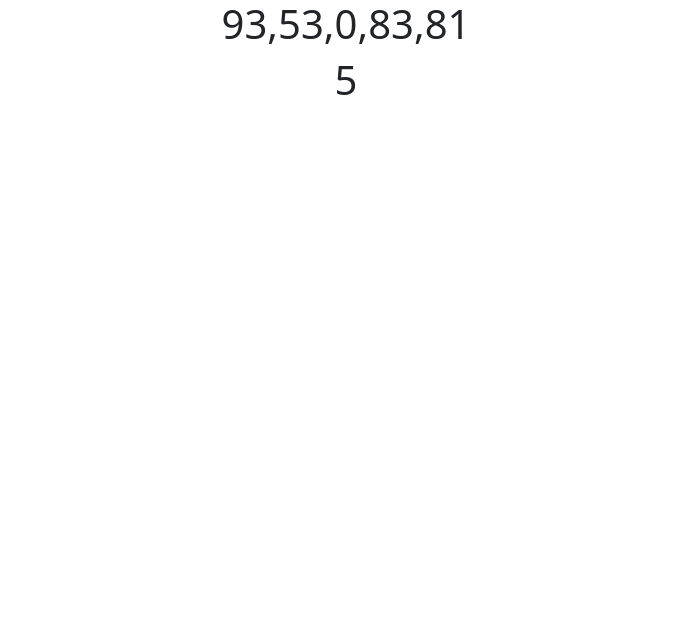
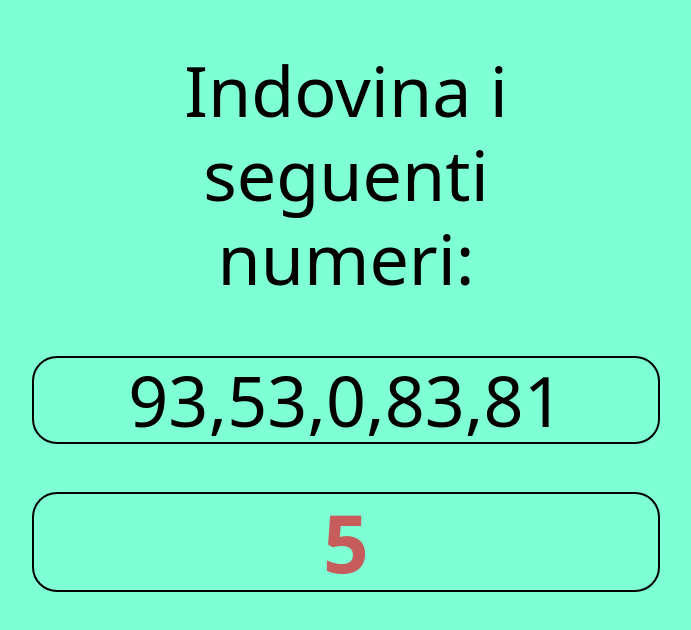
Before and after one commit to ManuelTano/js-simon, a plain HTML site: page index.html in a window 1280 px wide. Shown: the whole page, without its empty margins (294-985 px from the left). Drawn offline with nearby package versions, Linux system fonts and the light colour scheme.

Commit message:
esercizio finito + style

```diff
--- a/css/style.css
+++ b/css/style.css
@@ -0,0 +1,21 @@
+* {
+    background-color: aquamarine;
+    color: black;
+}
+
+h1 {
+    font-size: 70px;
+}
+
+#display {
+    color: rgb(199, 92, 92);
+    font-size: 80px;
+    border: 2px solid black;
+    border-radius: 25px;
+}
+
+#number {
+    border: 2px solid black;
+    border-radius: 25px;
+
+}
--- a/index.html
+++ b/index.html
@@ -23,14 +23,13 @@
 </head>
 
 <body>
-    <div class="container">
-        <div class="row justify-content-center align-items-center">
-            <div class="col-6 text-center">
-        <h1 id="number"></h1>
-        <h1 id="display"></h1>
+        <div class="row justify-content-center r">
+            <div class="col-6 text-center align-items-cente">
+                <h1 class="p-5">Indovina i seguenti numeri:</h1>
+        <h1 id="number" class="mb-5"></h1>
+        <h1 id="display" class="mt-5 fw-bold"></h1>
             </div>
         </div>
-    </div>
     <script src="js/script.js"></script>
 </body>
 
--- a/js/script.js
+++ b/js/script.js
@@ -8,7 +8,7 @@
 
 // Creo un array per contenere i 5 numeri casuali
 
-const listanumeri = [];
+let listanumeri = [];
 let num;
 
 // Creo un array per contenere i 5 numeri che ho scelto
@@ -22,8 +22,9 @@ let score = [];
 
 for (let i = 0; i < 5; i++) {
     num = Math.floor(Math.random() * 100);
-    listanumeri.push(num);
-    console.log(listanumeri);
+    if (listanumeri.includes(num)) {
+        i--
+    } else {listanumeri.push(num)};
 }
 
 // Stampo in pagina i 5 numeri casuali
@@ -65,4 +66,4 @@ setTimeout (function () {
     alert (`Hai totalizzato ${score.length} punti. I numeri indovinati sono: ${score}`)
 
 
-}, 30000)
+}, 29500)
```
